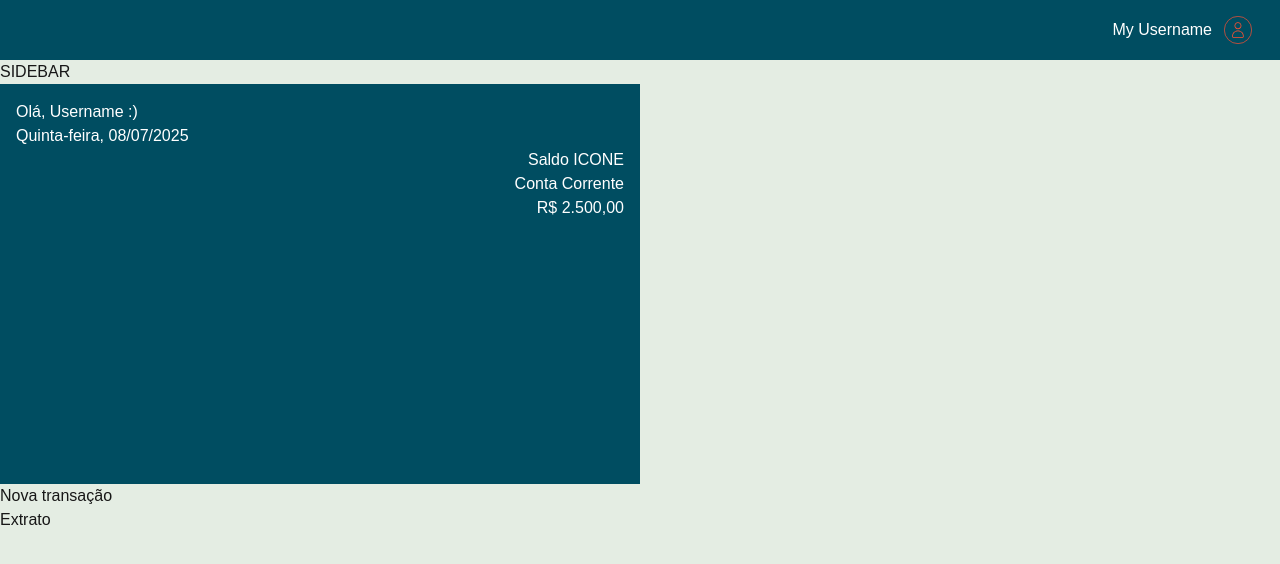
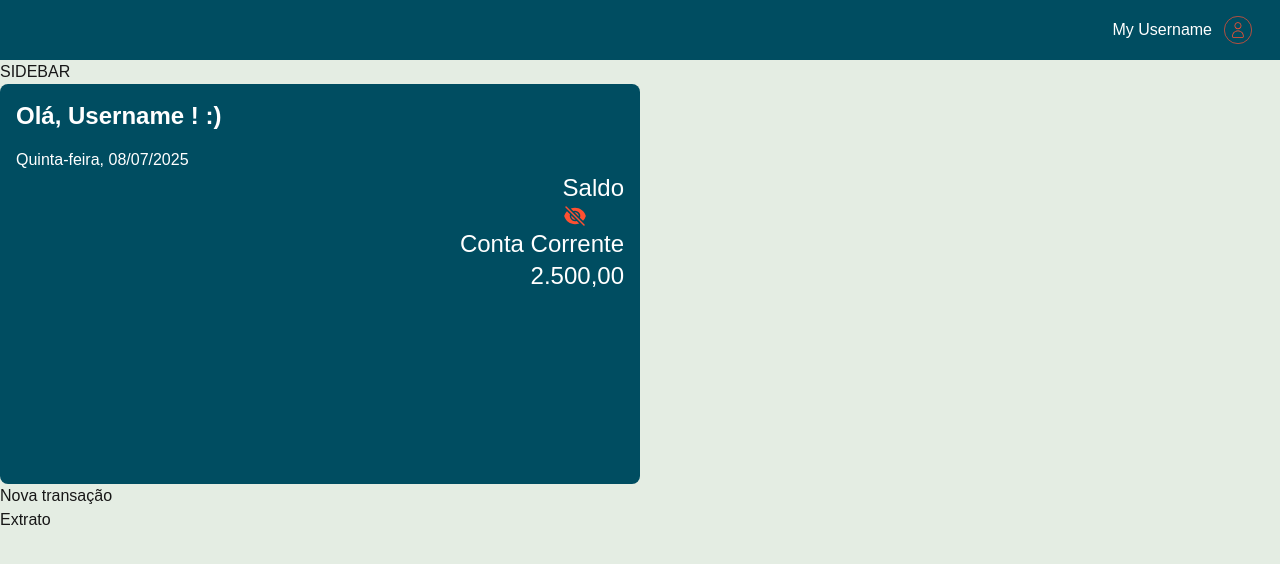
Before and after one commit to YmayroFerreira/FIAP---Pos-Tech-Challenge-Fase-01, a Next.js app: page / in a window 1280 px wide. Shown: the top 564 px of the page. Built offline with nearby package versions, Linux system fonts and the light colour scheme.

Commit message:
added hero icons and adjusted component

```diff
--- a/src/app/components/banking/BalanceCard.tsx
+++ b/src/app/components/banking/BalanceCard.tsx
@@ -1,14 +1,37 @@
+"use client";
+
+import { useState } from "react";
+import { EyeIcon, EyeSlashIcon } from "@heroicons/react/24/solid";
+
 export default function BalanceCard() {
+  const [showBalance, setShowBalance] = useState(false);
+  const currentBalance = "2.500,00";
+  const toogleVisibility = () => {
+    setShowBalance(!showBalance);
+  };
   return (
-    <div className="bg-gradient-bb text-white p-4 w-full md:w-3/4 lg:w-1/2 min-h-100">
+    <div className="bg-gradient-bb text-white p-4 w-full md:w-3/4 lg:w-1/2 min-h-100 text-2xl rounded-lg">
       <div className="flex flex-col items-start">
-        <p>Olá, Username :)</p>
-        <p>Quinta-feira, 08/07/2025</p>
+        <p className="font-bold mb-4">Olá, Username ! :)</p>
+        <p className="text-base">Quinta-feira, 08/07/2025</p>
       </div>
       <div className="flex flex-col items-end">
-        <p>Saldo ICONE</p>
+        <p>
+          Saldo
+          {showBalance ? (
+            <EyeIcon
+              className="size-6 text-bb-red"
+              onClick={toogleVisibility}
+            />
+          ) : (
+            <EyeSlashIcon
+              className="size-6 text-bb-red"
+              onClick={toogleVisibility}
+            />
+          )}
+        </p>
         <p>Conta Corrente</p>
-        <p>R$ 2.500,00</p>
+        {showBalance ? <p>**********</p> : <p>{currentBalance}</p>}
       </div>
     </div>
   );
```
Also changed, not shown: package.json (+7 -6 lines), 1 other file (tests, documents, lock files or other folders).
